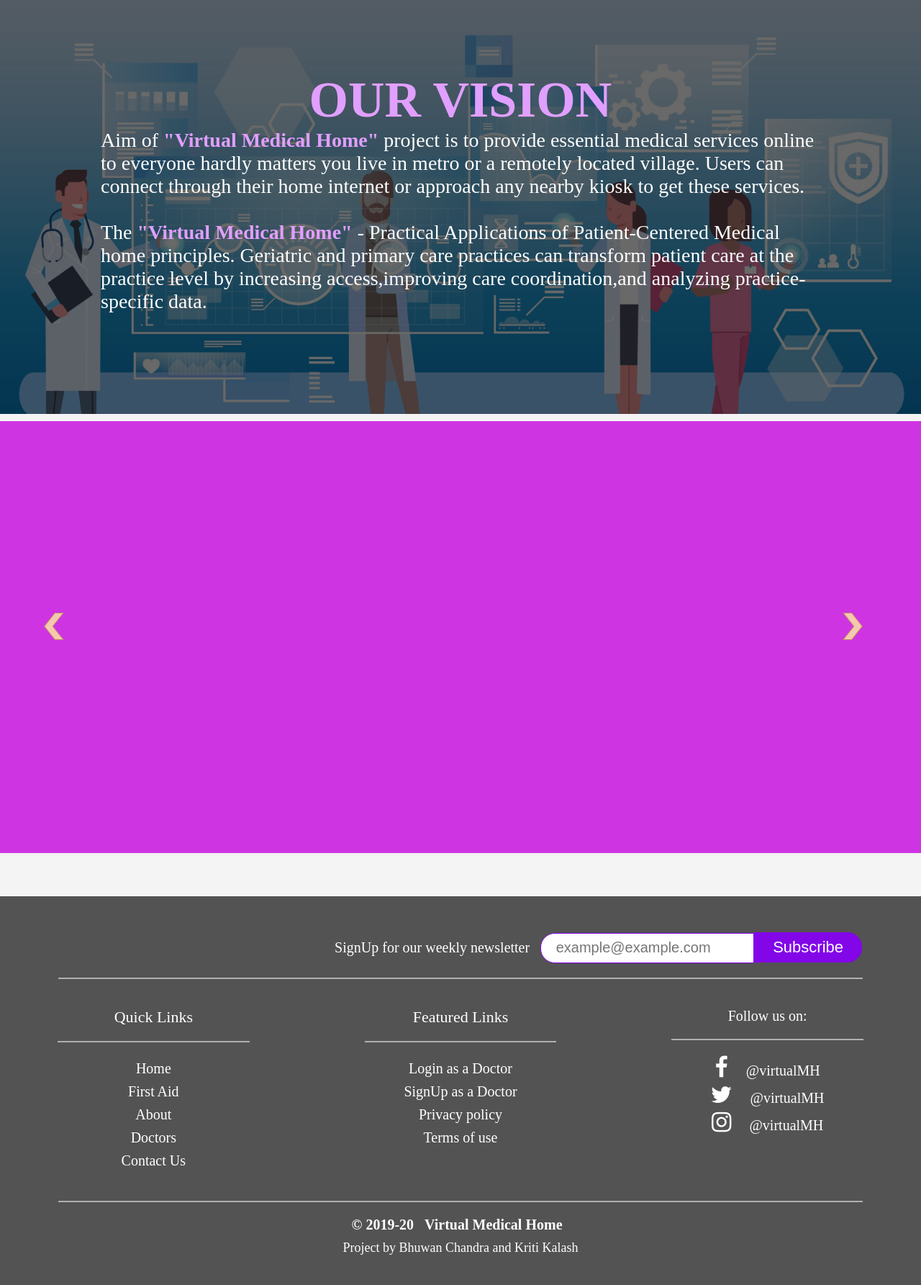
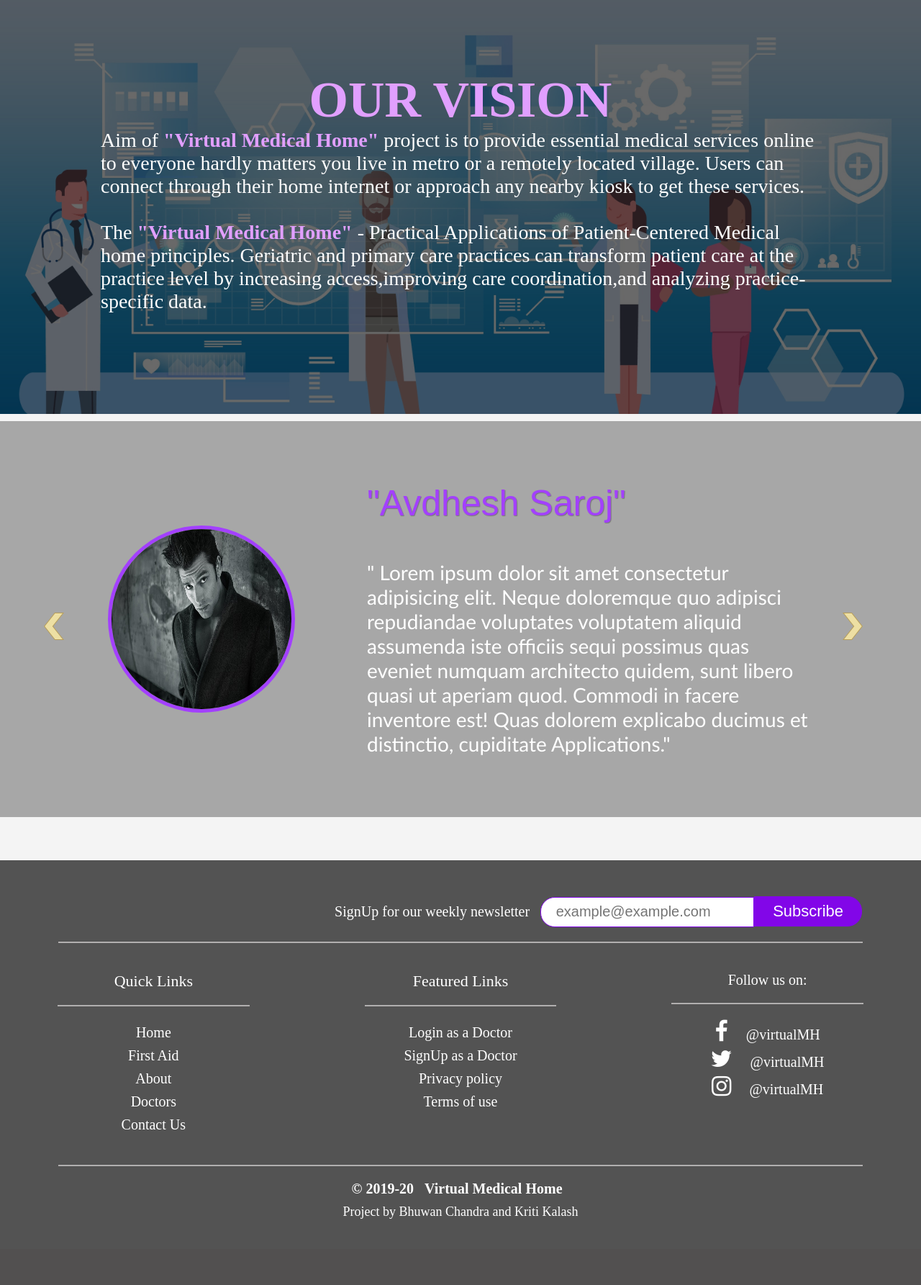
Before and after one commit to BhuwanChandra/Virtual-Medical-Home, a PHP site: page / in a window 1280 px wide. Shown: the part 801-2586 px from the top of the page at 72% size. After the commit the page ends 2494 px from the top, so only its background shows below. Run offline with PHP 8.4, Linux system fonts and the light colour scheme.

Commit message:
updated some ui elements

```diff
--- a/firstaid.css
+++ b/firstaid.css
@@ -61,7 +61,7 @@ body{
     height: 100%;
     width: 0;
     position: fixed;
-    z-index: 1;
+    z-index: 10000;
     top: 0;
     left: 0;
     background-color: #111;
--- a/index.php
+++ b/index.php
@@ -70,9 +70,42 @@ require "partials/header.php"
     <div class="what-user-says">
         <div class="input-leftcontainer" id="input-leftcontainer">
             <div class="imgbanbtn imgbanbtn-prev" id="imgbanbtn-prev"></div>
-            <div class="imgban" id="imgban3"></div>
-            <div class="imgban" id="imgban2"></div>
-            <div class="imgban" id="imgban1"></div>
+            <div class="imgban" id="imgban3">
+                <img class="user-ex-img" src="images/user.jpg" alt="">
+                <div class="user-ex-txt">
+                    <div class="user-name">"Rohan Sinha"</div>
+                    <div class="user-text">
+                        " Lorem ipsum dolor sit amet consectetur adipisicing elit. Neque doloremque quo adipisci repudiandae
+                        voluptates voluptatem aliquid assumenda iste officiis sequi possimus quas eveniet numquam architecto
+                        quidem, sunt libero quasi ut aperiam quod. Commodi in facere inventore est! Quas dolorem explicabo
+                        ducimus et distinctio, cupiditate Applications."
+                    </div>
+                </div>
+            </div>
+            <div class="imgban" id="imgban2">
+                <img class="user-ex-img" src="images/user.jpg" alt="">
+                <div class="user-ex-txt">
+                    <div class="user-name">"Yash Vargantwar"</div>
+                    <div class="user-text">
+                        " Lorem ipsum dolor sit amet consectetur adipisicing elit. Neque doloremque quo adipisci repudiandae
+                        voluptates voluptatem aliquid assumenda iste officiis sequi possimus quas eveniet numquam architecto
+                        quidem, sunt libero quasi ut aperiam quod. Commodi in facere inventore est! Quas dolorem explicabo
+                        ducimus et distinctio, cupiditate Applications."
+                    </div>
+                </div>
+            </div>
+            <div class="imgban" id="imgban1">
+                <img class="user-ex-img" src="images/user.jpg" alt="">
+                <div class="user-ex-txt">
+                    <div class="user-name">"Avdhesh Saroj"</div>
+                    <div class="user-text">
+                        " Lorem ipsum dolor sit amet consectetur adipisicing elit. Neque doloremque quo adipisci repudiandae
+                        voluptates voluptatem aliquid assumenda iste officiis sequi possimus quas eveniet numquam architecto
+                        quidem, sunt libero quasi ut aperiam quod. Commodi in facere inventore est! Quas dolorem explicabo
+                        ducimus et distinctio, cupiditate Applications."
+                    </div>
+                </div>
+            </div>
             <div class="imgbanbtn imgbanbtn-next" id="imgbanbtn-next"></div>
         </div>
     </div>
--- a/slide.css
+++ b/slide.css
@@ -5,40 +5,43 @@
 
 .input-leftcontainer {
   background: #929292;
-  height: 600px;
+  height: 550px;
   width: 100%;
   margin: 10px 0;
   overflow: hidden;
   position: relative;
 }
 .input-leftcontainer .imgban {
-  height: 600px;
+  height: 550px;
   width: 100vw;
+  align-items: center;
+  justify-content: center;
+  display: flex;
   margin: 0;
   position: absolute;
   transition: all ease-in-out 500ms;
 }
 .input-leftcontainer #imgban3 {
-  height: 600px;
+  height: 550px;
   width: 100vw;
   margin: 0;
-  background: #34e343;
+  background: #a7a7a7;
   background-size: cover;
   background-repeat: no-repeat;
 }
 .input-leftcontainer #imgban2 {
-  height: 600px;
+  height: 550px;
   width: 100vw;
   margin: 0;
-  background: #3494e3;
+  background: #a7a7a7;
   background-size: contain;
   background-repeat: no-repeat;
 }
 .input-leftcontainer #imgban1 {
-  height: 600px;
+  height: 550px;
   width: 100vw;
   margin: 0;
-  background: #cf34e3;
+  background: #a7a7a7;
   background-size: contain;
   background-repeat: no-repeat;
 }
@@ -58,16 +61,42 @@
 }
 .imgbanbtn-prev {
     margin-left: 50px;
-  background-image: url(images/images/left.png);
+  background-image: url(images/left.png);
   background-position: center;
   background-repeat: no-repeat;
   background-color: transparent;
 }
 .imgbanbtn-next {
-    margin-right: 70px;
+  margin-right: 70px;
   right: 0px;
-  background-image: url(images/images/right.png);
+  background-image: url(images/right.png);
   background-position: center;
   background-repeat: no-repeat;
   background-color: transparent;
 }
+
+.user-ex-img {
+  height: 250px;
+  width: 250px;
+  border: 5px solid #a340ff;
+  border-radius: 50%;
+  margin-left: 150px;
+  margin-right: 100px;
+}
+
+.user-ex-txt{
+  margin-right: 150px;
+}
+
+.user-name{
+  font-size: 50px;
+  text-shadow: 1px 1px 1px #797979;
+  color: #a340ff;
+  margin-bottom: 50px;
+}
+
+.user-text{
+  font-size: 28px;
+  color: #ffffff;
+  font-family: 'Gill Sans', 'Gill Sans MT', Calibri, 'Trebuchet MS', sans-serif;
+}
--- a/style.css
+++ b/style.css
@@ -3,7 +3,8 @@
   padding: 0;
 }
 
-body, html {
+body,
+html {
   font-family: "Arial", Serif;
   background-color: #f4f4f4;
   overflow-x: hidden;
@@ -74,7 +75,7 @@ body, html {
   height: 100%;
   width: 0;
   position: fixed;
-  z-index: 1;
+  z-index: 10000;
   top: 0;
   left: 0;
   background-color: #111;
```
Also changed, not shown: registration.php (+10 -0 lines).
